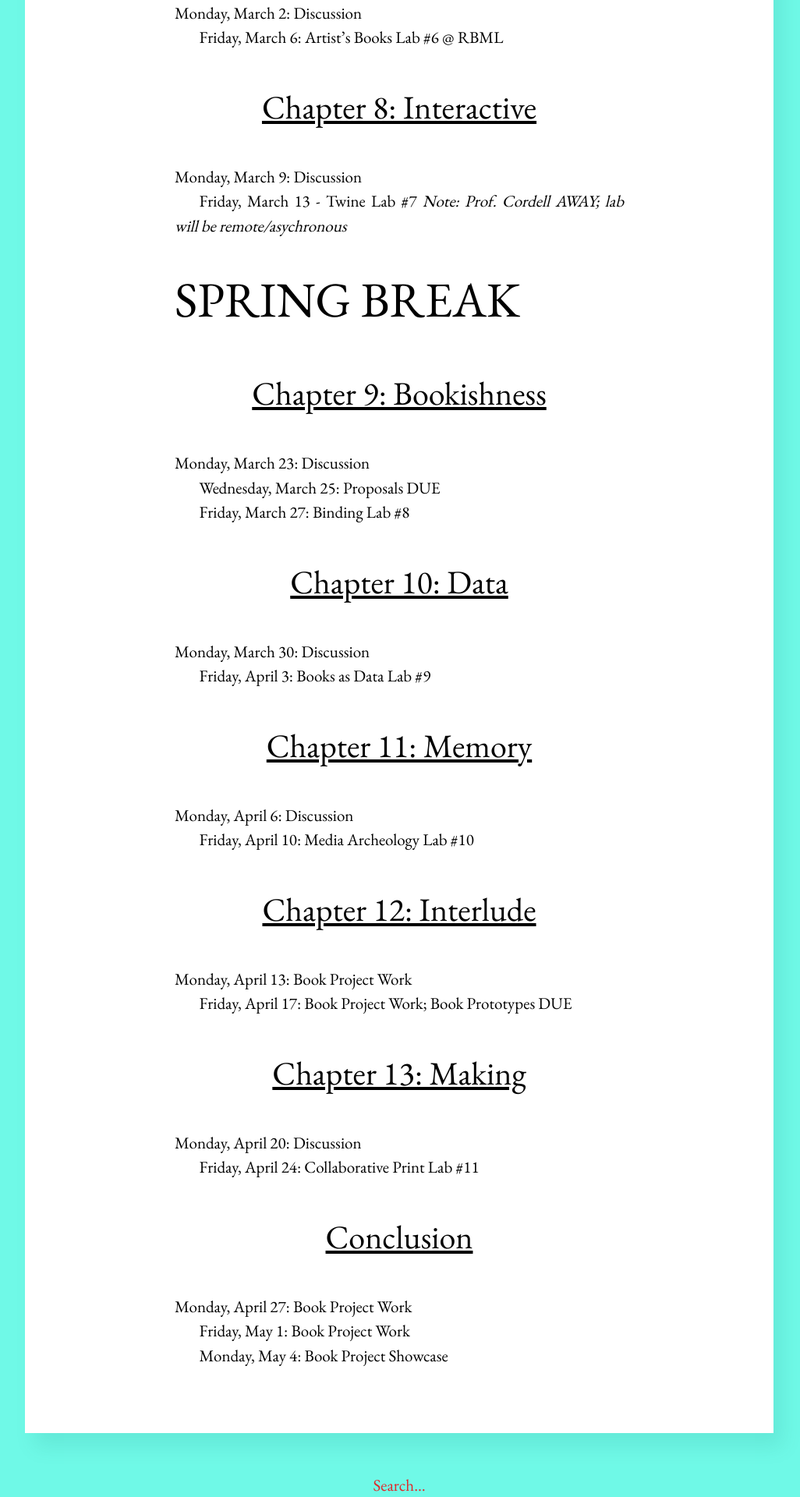
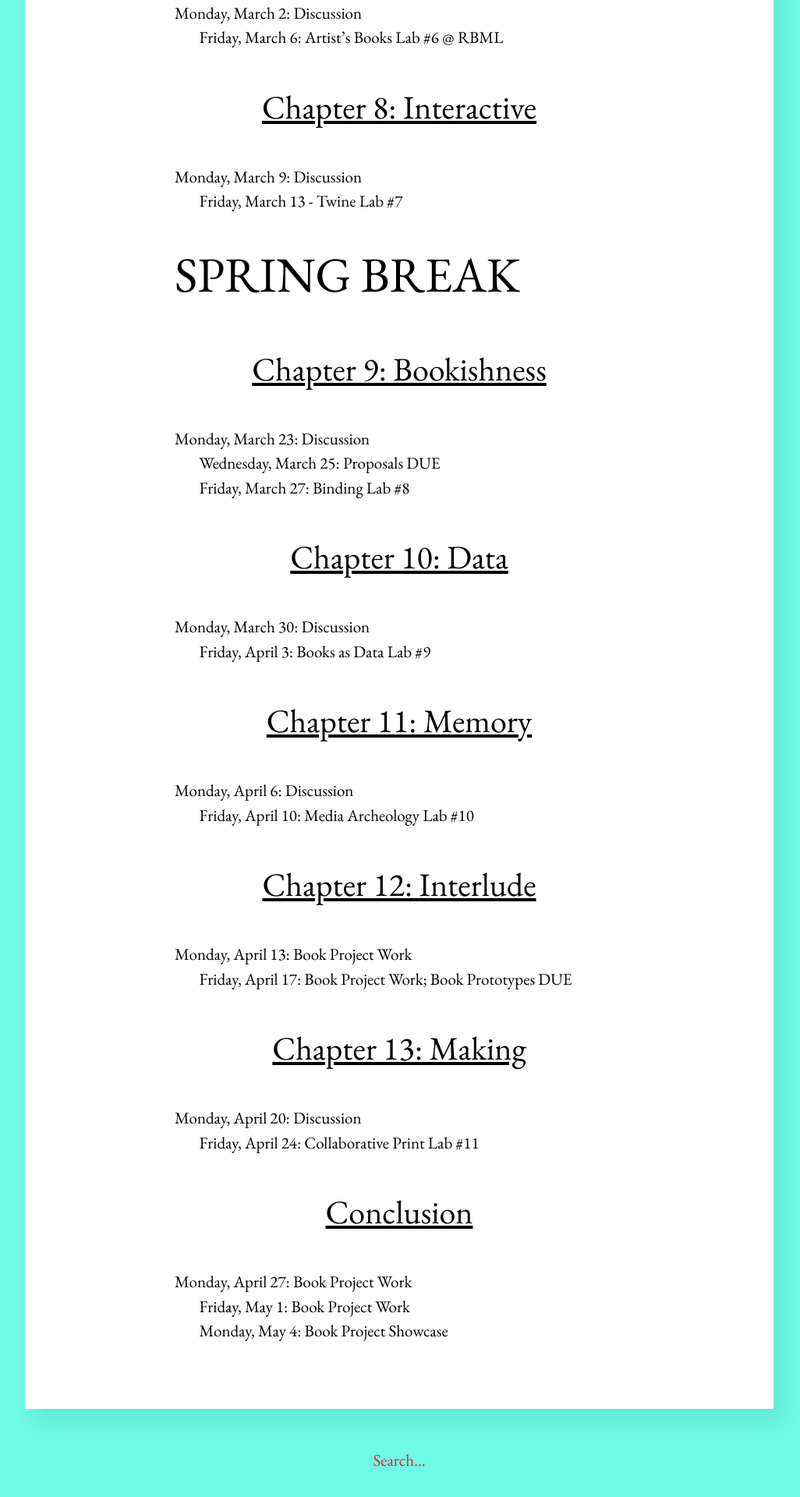
Before and after one commit to rccordell/s26bl, a Jekyll site: the page built from schedule/00-toc.md, in a window 1280 px wide. Shown: the part 1942-3862 px from the top of the page at 78% size, without its empty margins (128-1154 px from the left). Built offline with Jekyll 4.4.1, drawn with Linux system fonts in a browser that asks for light colours.

Commit message:
Update 00-toc.md

```diff
--- a/schedule/00-toc.md
+++ b/schedule/00-toc.md
@@ -51,7 +51,6 @@ Friday, March 6: Artist's Books Lab #6 @ RBML
 Monday, March 9: Discussion
 
 Friday, March 13 - Twine Lab #7
-_Note: Prof. Cordell AWAY; lab will be remote/asychronous_
 
 # SPRING BREAK
 
```
